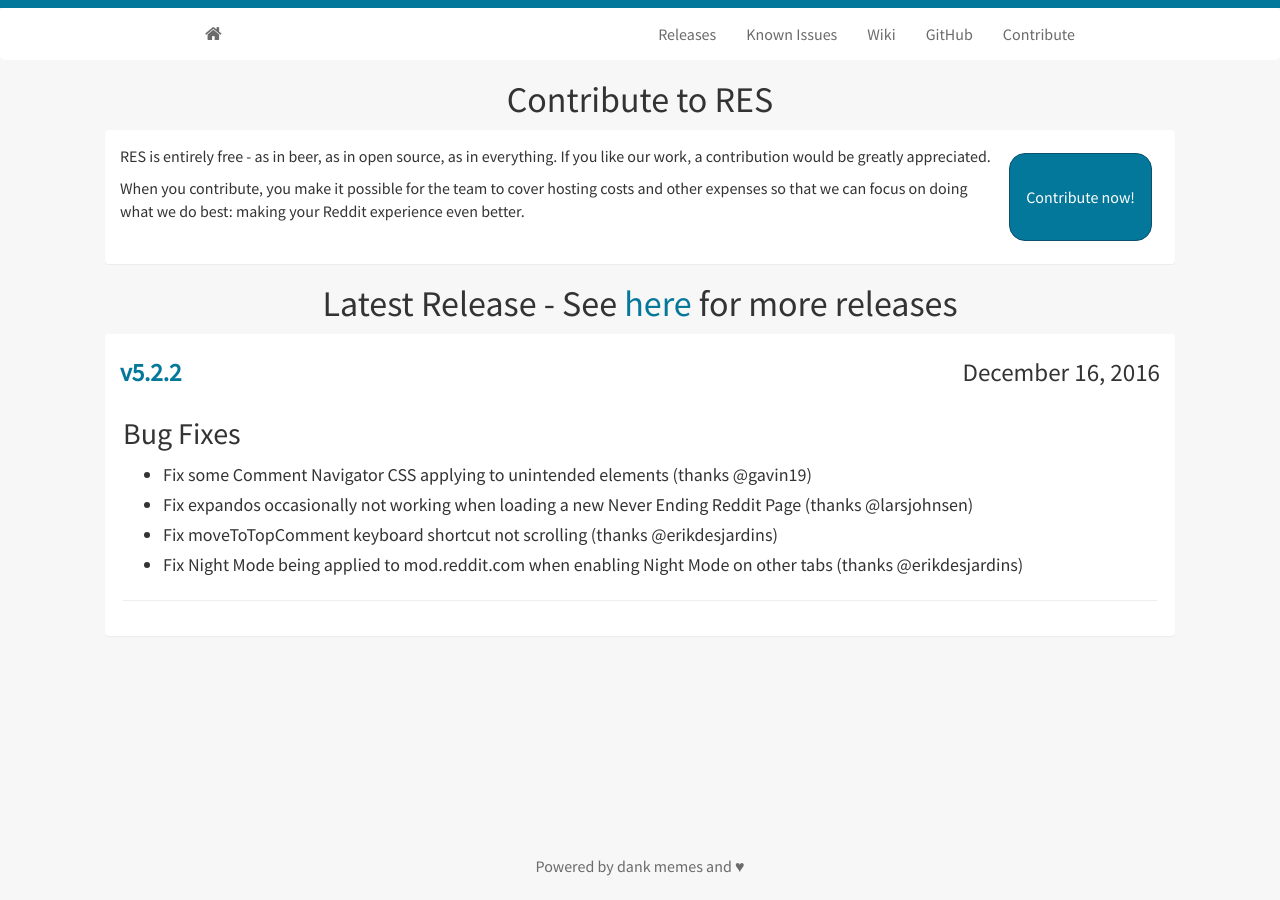
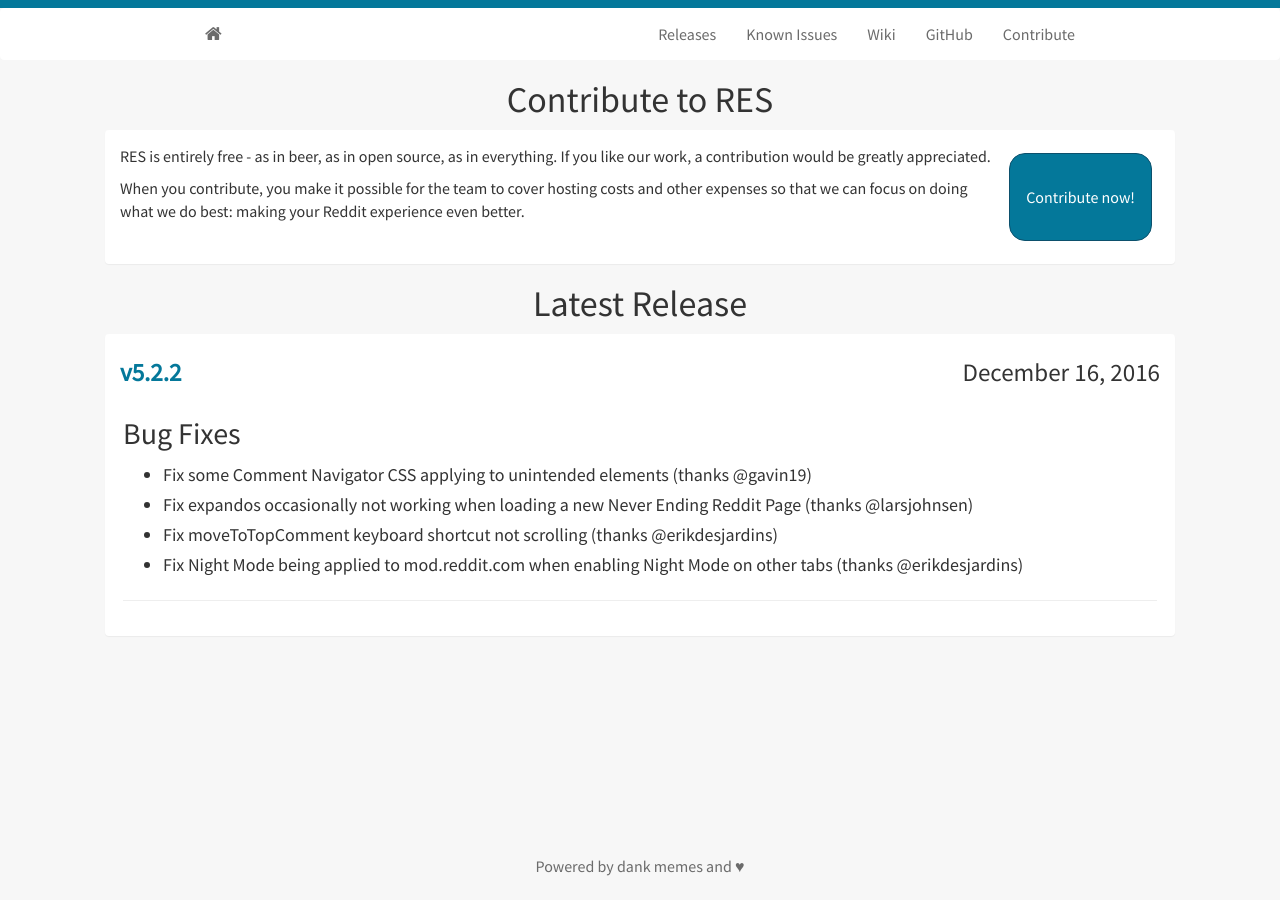
Before and after one commit to Reddit-Enhancement-Suite/Reddit-Enhancement-Suite.github.io, a Jekyll site: the page built from latest.html, in a window 1280 px wide. Built offline with Jekyll 4.4.1, drawn with Linux system fonts in a browser that asks for light colours; nearby versions of some CDN libraries.

Commit message:
Update latest.html

```diff
--- a/latest.html
+++ b/latest.html
@@ -22,7 +22,7 @@
       <p>When you contribute, you make it possible for the team to cover hosting costs and other expenses so that we can focus on doing what we do best: making your Reddit experience even better.</p>
    </div>
 </div>
-<h1 id="releases">Latest Release - See <a href="/releases">here</a> for more releases</h1>
+<h1 id="releases">Latest Release</h1>
 <div class="panel panel-default accordion-rows">
    <div class="panel-body">
       {% assign posts = site.tags.Release %}
```
